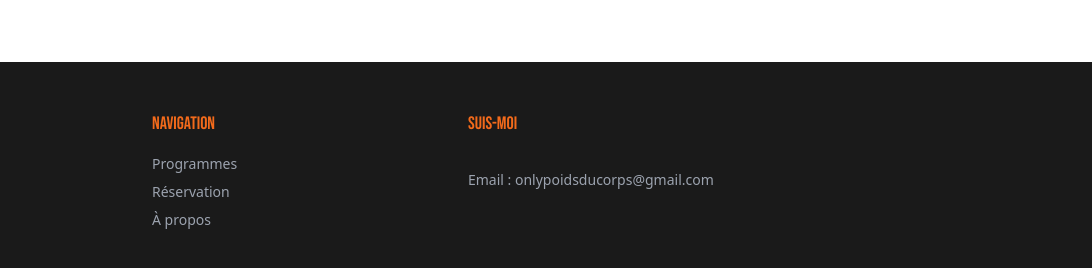
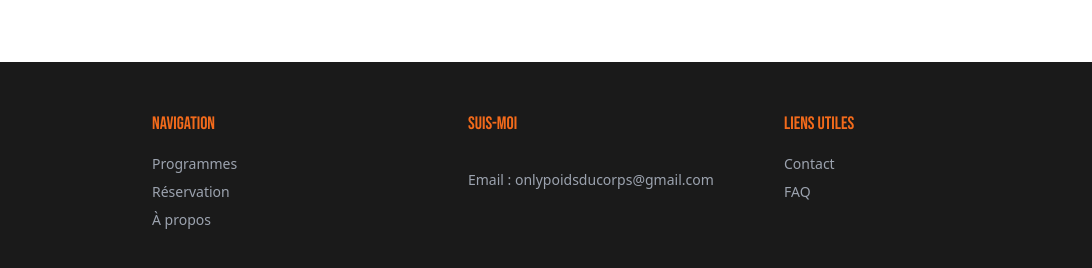
Before and after one commit to Simplon-hdf/brief-pdc-groupe-3, a plain HTML site: page pages/a-propos.html in a window 1280 px wide. Shown: the part 782-1050 px from the top of the page, 188-1280 px from the left. Drawn offline with nearby package versions, Linux system fonts and the light colour scheme.

Commit message:
feat(a-propos): add 'liens utiles' to footer

```diff
--- a/pages/a-propos.html
+++ b/pages/a-propos.html
@@ -95,3 +95,11 @@
       </div>
       <p class="text-gray-400 mt-4">Email : onlypoidsducorps@gmail.com</p>
     </div>
+        <!-- Bloc 4 : Liens utiles -->
+        <div>
+          <h4 class="font-title text-lg uppercase text-orange mb-4">Liens utiles</h4>
+          <ul class="space-y-2 text-gray-400">
+            <li><a href="#" class="hover:text-orange">Contact</a></li>
+            <li><a href="#" class="hover:text-orange">FAQ</a></li>
+          </ul>
+        </div>
```
